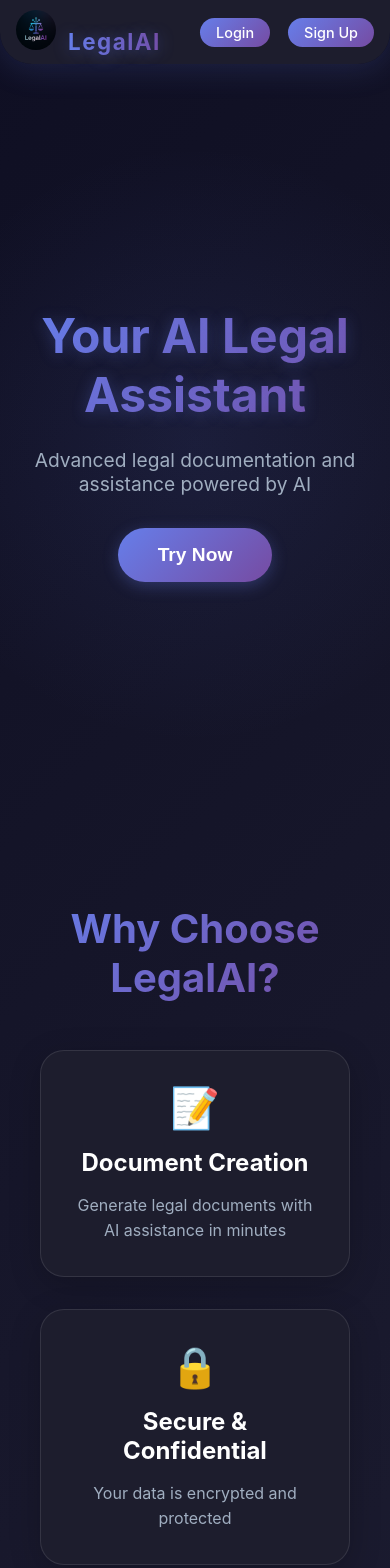
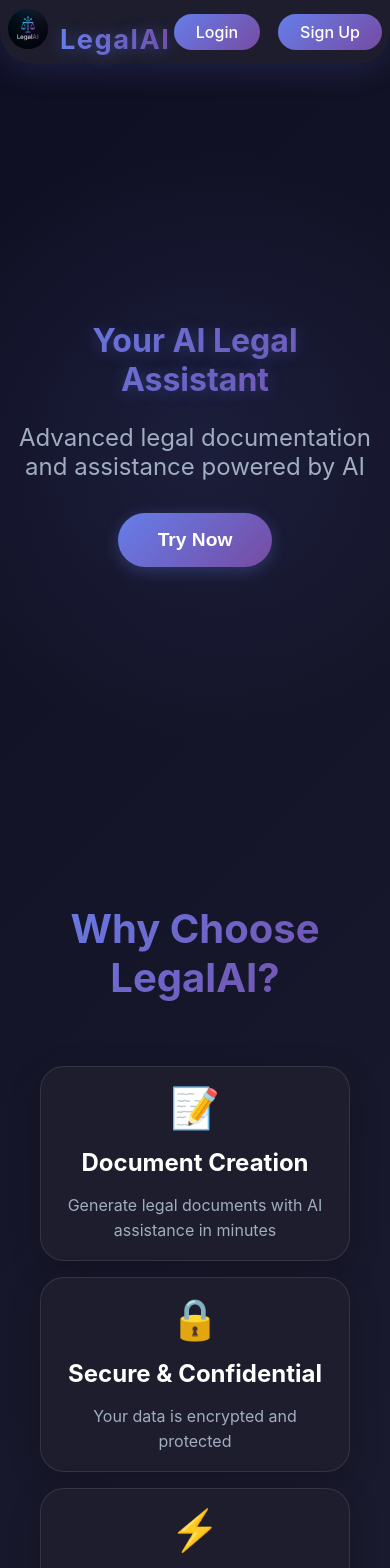
Before and after one commit to tejasmishra1701/Legal-Assistant, a React (Vite) app in the folder frontend/: page /home in a window 390 px wide. Shown: the top 1568 px of the page. Built offline with nearby package versions, Linux system fonts and the light colour scheme.

Commit message:
mobile optimisation

```diff
--- a/frontend/index.html
+++ b/frontend/index.html
@@ -3,7 +3,7 @@
   <head>
     <meta charset="UTF-8" />
     <link rel="icon" type="image/x-icon" href="/Logo.png" />
-    <meta name="viewport" content="width=device-width, initial-scale=1.0" />
+    <meta name="viewport" content="width=device-width, initial-scale=1.0, maximum-scale=1.0, user-scalable=no">
     <title>LegalAI</title>
   </head>
   <body>
--- a/frontend/src/App.css
+++ b/frontend/src/App.css
@@ -25,3 +25,23 @@ body {
   flex: 1;
   padding-top: 64px; /* Height of navbar */
 }
+
+@media (max-width: 768px) {
+  button,
+  input[type="submit"] {
+    min-height: 44px; /* minimum touch target size */
+    padding: 12px 16px;
+  }
+
+  input[type="text"],
+  input[type="email"],
+  input[type="password"] {
+    font-size: 16px; /* prevents zoom on iOS */
+    padding: 12px;
+    height: 44px;
+  }
+
+  .main-content {
+    padding-bottom: 80px; /* Space for fixed chat input */
+  }
+}
--- a/frontend/src/components/Chat/ChatInterface.css
+++ b/frontend/src/components/Chat/ChatInterface.css
@@ -7,7 +7,8 @@
 .chat-container {
   margin: 100px auto 0px;
   width: 100%;
-  max-width: 800px;
+  max-width: 1200px;
+  padding: 1rem;
   background: rgba(30, 30, 46, 0.95);
   border-radius: 24px;
   box-shadow:
@@ -172,3 +173,27 @@
   opacity: 0;
   transition: opacity 0.2s, background-color 0.2s;
 }
+
+@media (max-width: 768px) {
+  .chat-container {
+    padding: 0.5rem;
+  }
+
+  .messages {
+    max-height: calc(100vh - 160px);
+  }
+
+  .chat-input {
+    position: fixed;
+    bottom: 0;
+    left: 0;
+    right: 0;
+    padding: 10px;
+    background: white;
+    box-shadow: 0 -2px 10px rgba(0,0,0,0.1);
+  }
+
+  .chat-input input {
+    font-size: 16px; /* Prevents zoom on iOS */
+  }
+}
--- a/frontend/src/components/Chat/ChatInterface.jsx
+++ b/frontend/src/components/Chat/ChatInterface.jsx
@@ -9,6 +9,7 @@ function ChatInterface() {
   const [loading, setLoading] = useState(false)
   const [isExpanded, setIsExpanded] = useState(false)
   const [sessionId] = useState(() => crypto.randomUUID())
+  const [touchStart, setTouchStart] = useState(null)
   const inputRef = useRef(null)
   const messagesEndRef = useRef(null)
 
@@ -83,12 +84,31 @@ function ChatInterface() {
     }
   }
 
+  const handleTouchStart = (e) => {
+    if (window.innerWidth <= 768) {
+      const touch = e.touches[0];
+      setTouchStart(touch.clientY);
+    }
+  };
+
+  const handleTouchMove = (e) => {
+    if (touchStart && window.innerWidth <= 768) {
+      const touch = e.touches[0];
+      const diff = touchStart - touch.clientY;
+
+      if (Math.abs(diff) > 50) {
+        // Prevent default scroll when interacting with chat
+        e.preventDefault();
+      }
+    }
+  };
+
   return (
     <>
       <div className="chat-header">
         <h2 className="header-text">Hello Your Honour! How may I help you?</h2>
       </div>
-      <div className={`chat-container ${isExpanded ? 'expanded' : 'compact'}`}>
+      <div className={`chat-container ${isExpanded ? 'expanded' : 'compact'}`} onTouchStart={handleTouchStart} onTouchMove={handleTouchMove}>
         <div className="messages">
           {messages.map((msg, idx) => (
             <div key={idx} className={msg.role === 'user' ? 'user-msg' : 'assistant-msg'}>
--- a/frontend/src/components/Navbar/Navbar.css
+++ b/frontend/src/components/Navbar/Navbar.css
@@ -10,7 +10,7 @@
   display: flex;
   align-items: center;
   justify-content: space-between;
-  padding: 0 32px;
+  padding: 1rem;
   border-radius: 0 0 32px 32px;
   box-shadow: 0 4px 32px rgba(102, 126, 234, 0.18);
   z-index: 1000;
@@ -148,15 +148,26 @@ a {
 /* Responsive */
 @media (max-width: 768px) {
   .navbar {
-    padding: 0 16px;
+    padding: 0.5rem;
   }
 
-  .navbar-logo {
-    font-size: 1.4rem;
+  .nav-links {
+    position: fixed;
+    top: 60px;
+    left: 0;
+    right: 0;
+    background: white;
+    flex-direction: column;
+    padding: 1rem;
+    transform: translateX(-100%);
+    transition: transform 0.3s ease;
   }
 
-  .navbar-btn {
-    padding: 6px 16px;
-    font-size: 0.9rem;
+  .nav-links.active {
+    transform: translateX(0);
+  }
+
+  .hamburger {
+    display: block;
   }
 }
--- a/frontend/src/pages/Home/Home.css
+++ b/frontend/src/pages/Home/Home.css
@@ -194,21 +194,27 @@
 
 /* Responsive Design */
 @media (max-width: 768px) {
-  .hero h1 {
-    font-size: 3rem;
+  .features-grid {
+    grid-template-columns: 1fr;
+    gap: 1rem;
+    padding: 1rem;
   }
 
-  .hero-subtitle {
-    font-size: 1.2rem;
+  .pricing-grid {
+    grid-template-columns: 1fr;
+    gap: 1rem;
+    padding: 1rem;
   }
 
-  .features-grid,
-  .pricing-grid {
-    grid-template-columns: 1fr;
-    padding: 0 16px;
+  .hero-content {
+    padding: 2rem 1rem;
   }
 
-  .pricing-card.featured {
-    transform: scale(1);
+  .hero h1 {
+    font-size: 2rem;
+  }
+
+  .feature-card {
+    padding: 1rem;
   }
 }
```
